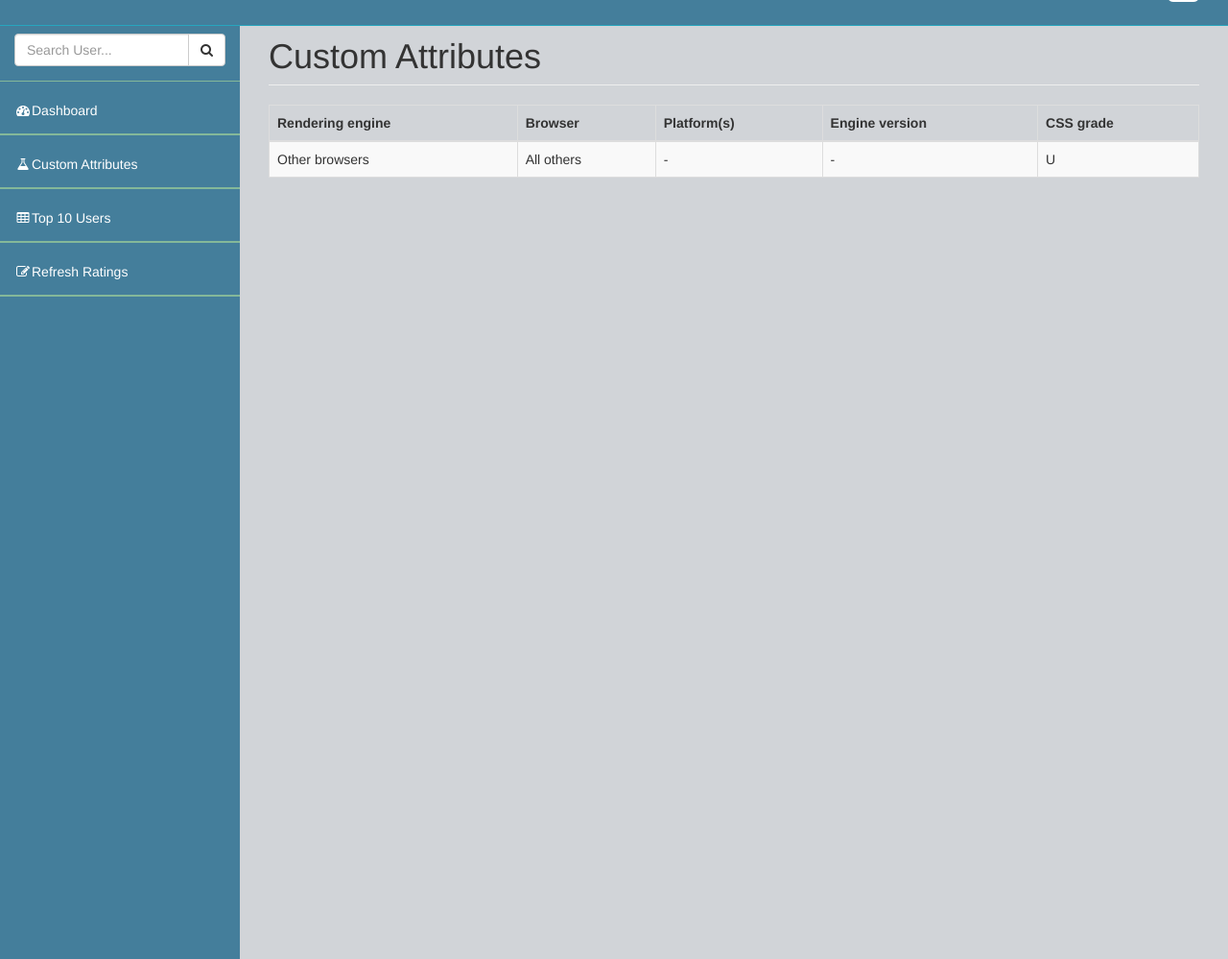
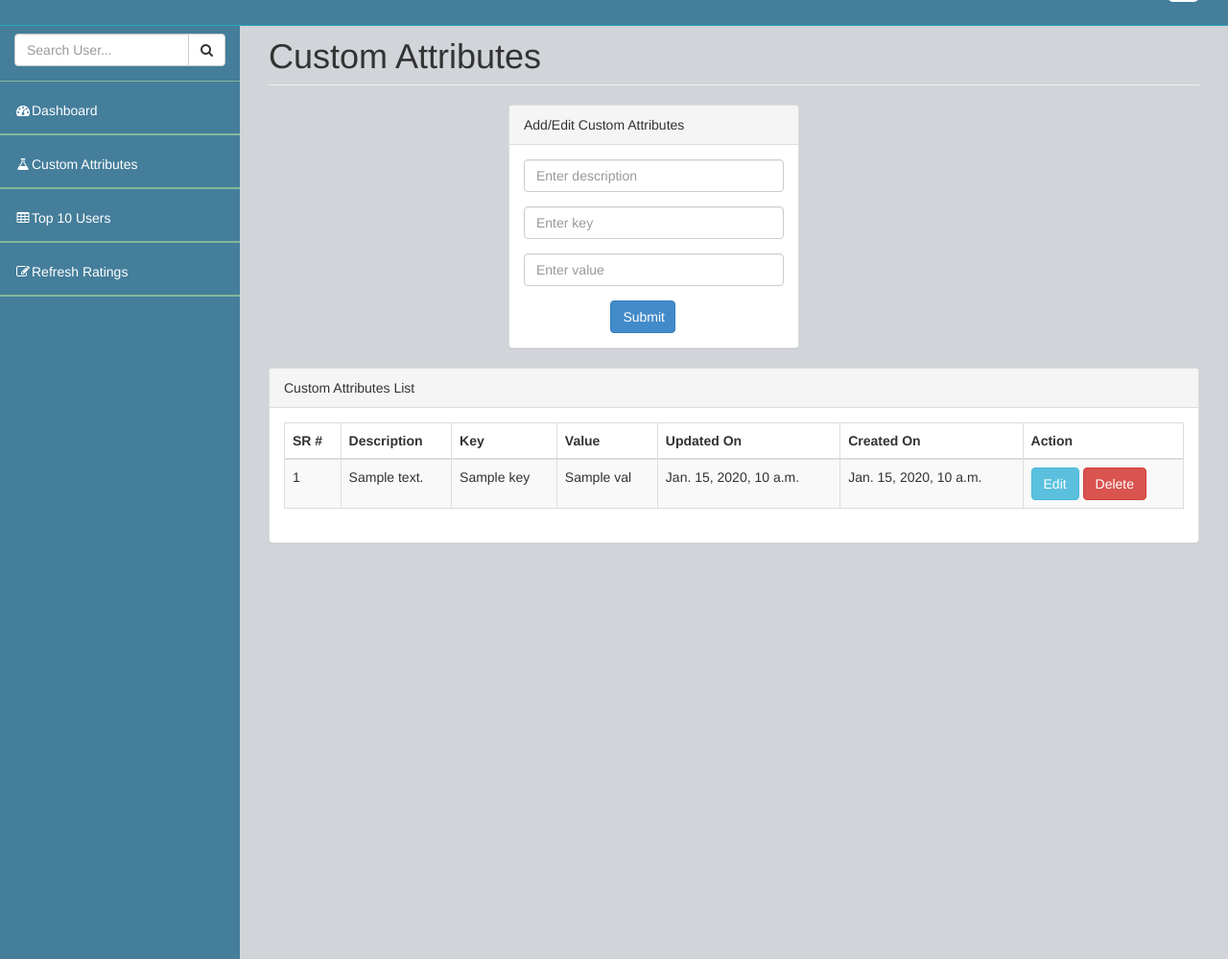
Before and after one commit to amajeed-dinCloud/impapp, a Django app: template impapp/templates/custom_attributes.html in a window 1280 px wide. Shown: the part 56-1055 px from the top of the page at 96% size. Run offline with Django 3.2, Linux system fonts and the light colour scheme; the template is opened without the code that fills it: most values are stand-ins (such as "Sample title", 1, 10 or a date in 2020); some libraries are stand-ins or nearby versions.

Commit message:
admin board updated

```diff
--- a/impapp/admin_panel/urls.py
+++ b/impapp/admin_panel/urls.py
@@ -10,6 +10,8 @@ urlpatterns = [
     url(r'^del_user', del_user),
     url(r'^get_user', get_user),
     url(r'^update_user', update_user),
+    url(r'^add_edit_attribute', add_edit_attribute),
+    url(r'^del_attribute', del_attribute),
 
 
 
--- a/impapp/app/models.py
+++ b/impapp/app/models.py
@@ -80,6 +80,7 @@ class Ratings(models.Model):
 
 
 class CustomAttributes(models.Model):
+    desc = models.CharField(max_length=250,null=True)
     key = models.CharField(max_length=100, unique=True, null=False)
     val = models.CharField(max_length=1000)
     updated_on = models.DateTimeField(auto_now=True)
--- a/impapp/templates/custom_attributes.html
+++ b/impapp/templates/custom_attributes.html
@@ -10,48 +10,108 @@
 
                 </div>
                 <!--End Page Header -->
+            <div class="col-md-3 col-md-offset-3 col-lg-4">
+                     <!--    Context Classes  -->
+                    <div class="panel panel-default">
+
+                        <div class="panel-heading">
+                            Add/Edit Custom Attributes
+                        </div>
+
+                        <div class="panel-body">
+                            <form role="form" action="/panel/add_edit_attribute" method="post">
+                                {% csrf_token %}
+                                        <div class="form-group">
+                                            <input class="form-control" placeholder="Enter description" name="desc" id="desc">
+                                        </div>
+                                        <div class="form-group">
+                                            <input class="form-control" placeholder="Enter key" name="key" required="required" id="key">
+                                        </div>
+                                        <div class="form-group">
+                                            <input class="form-control" placeholder="Enter value" name="val" id="val">
+                                        </div>
+                                        <input type="hidden"  id="redirect_url" value="{{ request.path }}" name="redirect_url">
+                                        <input type="hidden"  id="c_id" value="" name="c_id">
+                                            <button type="submit" class="btn btn-primary col-md-3 col-md-offset-4">Submit</button>
+                            </form>
+
+                        </div>
+                    </div>
+                    <!--  end  Context Classes  -->
+                </div>
+                  <div class="col-lg-12">
+                     <!--    Context Classes  -->
+                    <div class="panel panel-default">
+
+                        <div class="panel-heading">
+                            Custom Attributes List
+                        </div>
+
+                        <div class="panel-body">
+                            <div class="table-responsive">
+                                <table class="table table-striped table-bordered table-hover">
+                                   <thead>
+                                        <tr>
+                                            <th>SR #</th>
+                                            <th>Description</th>
+                                            <th>Key</th>
+                                            <th>Value</th>
+                                            <th>Updated On</th>
+                                            <th>Created On</th>
+                                            <th colspan="2">Action</th>
+
+                                        </tr>
+                                    </thead>
+                                    <tbody>
+                                    {% for custom in attrib_list %}
+                                        <tr>
+                                            <td>{{ forloop.counter }}</td>
+                                            <td>{{ custom.desc }}</td>
+                                            <td>{{ custom.key }}</td>
+                                            <td>{{ custom.val }}</td>
+                                            <td>{{ updated_on }}</td>
+                                            <td>{{ created_on }}</td>
+                                            <td colspan="2"><button type="button" class="btn btn-info" onclick='edit_attrib("{{ custom.id }}","{{ custom.key }}","{{ custom.val }}","{{custom.desc }}");'>Edit</button>
+                                            <button type="button" class="btn btn-danger" onclick='del_attrib("{{ custom.id }}");'>Delete</button></td>
+                                        </tr>
+                                    {% endfor %}
+                                    </tbody>
+                                </table>
+                            </div>
+                        </div>
+                    </div>
+                    <!--  end  Context Classes  -->
+                </div>
+
             </div>
 
                             <!-- Advanced Tables -->
-                    <div class="table-responsive">
-                                <table class="table table-striped table-bordered table-hover" id="dataTables-example">
-                                    <thead>
-                                        <tr>
-                                            <th>Rendering engine</th>
-                                            <th>Browser</th>
-                                            <th>Platform(s)</th>
-                                            <th>Engine version</th>
-                                            <th>CSS grade</th>
-                                        </tr>
-                                    </thead>
-                                    <tbody>
-                                        <tr class="gradeU">
-                                            <td>Other browsers</td>
-                                            <td>All others</td>
-                                            <td>-</td>
-                                            <td class="center">-</td>
-                                            <td class="center">U</td>
-                                        </tr>
-                                    </tbody>
-                                </table>
-                            </div>
                     <!--End Advanced Tables -->
 
 
 
         </div>
         <!-- end page-wrapper -->
+<script type="text/javascript">
 
-{% endblock %}
+function edit_attrib(cid,key,val,desc){
+     $('body').scrollTop(0);
+    $("#c_id").val(cid);
+    $("#key").val(key);
+    $("#val").val(val);
+    $("#desc").val(desc);
+}
 
-{% block extra_js %}
-    <script src="/static/admin_panel/plugins/dataTables/jquery.dataTables.js"></script>
-    <script src="/static/admin_panel/plugins/dataTables/dataTables.bootstrap.js"></script>
-    <script>
-        $(document).ready(function () {
-            $('#dataTables-example').dataTable();
-        });
-    </script>
+function del_attrib(cid){
+     if(confirm("Are you sure you want to delete??"))
+       {
+           var url_path = "{{ request.path }}"
+           window.open("/panel/del_attribute?c_id="+cid+"&redirect_url="+url_path,"_self")
+       }
+
+}
 
 
+
+</script>
 {% endblock %}
--- a/impapp/templates/top_ten.html
+++ b/impapp/templates/top_ten.html
@@ -120,7 +120,7 @@ function populate_modal(user_id){
                    '<div class="checkbox"><label><input type="checkbox" id="is_public" name="is_public">Is Public</label></div>' +
                    '<div class="checkbox"><label><input type="checkbox"  id="is_active" name="is_active">Is Active</label></div></div>'+
                    '<div class=""><input type="hidden"  id="user_id" value='+data.id+' name="user_id"></div></div>'+
-                   '<div class=""><input type="hidden"  id="redirect_url" value="{{ request.path }}" name="redirect_url"></div></div>'
+                   '<div class=""><input type="hidden"  id="redirect_url" value="{{ request.path }}" name="redirect_url"><input type="hidden"  id="redirect_url" value="{{ request.path }}" name="redirect_url"></div></div>'
                    )
 
                    if(data.is_approved) $("#is_approved").prop('checked',true)
```
Also changed, not shown: impapp/admin_panel/views.py (+42 -1 lines).
